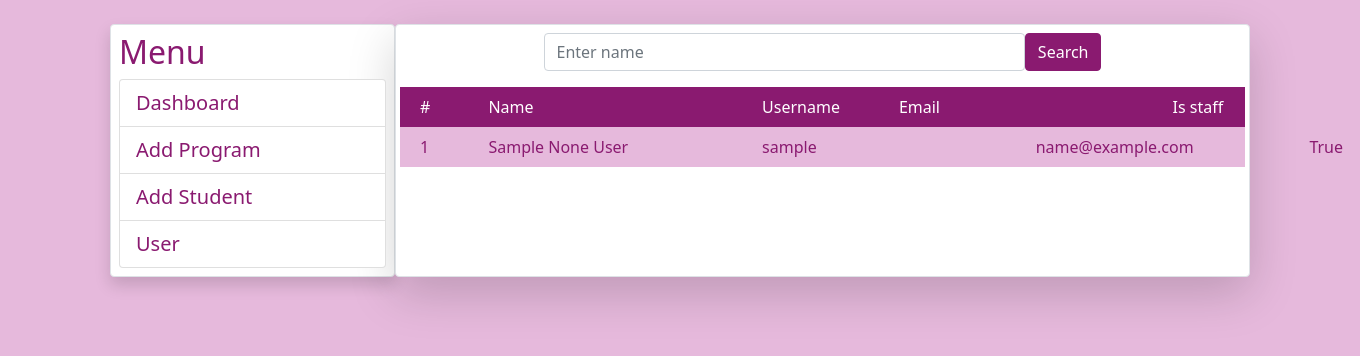
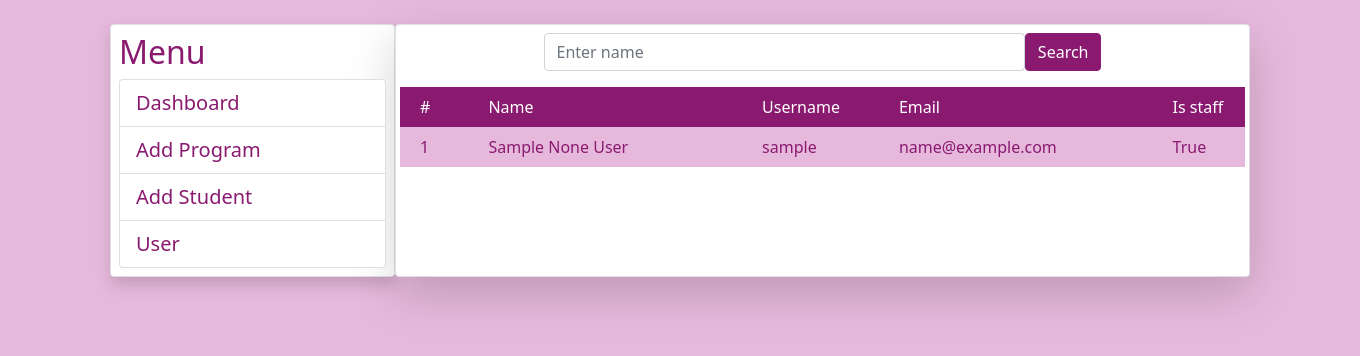
Before and after one commit to free20064u/dues, a Django app: template accounts/templates/accounts/users.html in a window 1360 px wide. Shown: the part 86-442 px from the top of the page. Run offline with Django 5.2, Linux system fonts and the light colour scheme; the template is opened without the code that fills it: values that come from a table or form of the project are taken from there, others are empty; the visitor is signed in with stand-in values (Sample User, id 1); data comes from the database, SQL or seed files in the repository; some libraries are stand-ins or nearby versions.

Commit message:
user.html: position of username adjusted

```diff
--- a/accounts/templates/accounts/users.html
+++ b/accounts/templates/accounts/users.html
@@ -30,7 +30,7 @@
                 <a href="{% url "userDetails" user.id %}" class="d-flex text-decoration-none hover-item bg-secondary">
                     <span class="col-1 p-2">{{ forloop.counter }}</span>
                     <span class="col-7 col-sm-4 p-2">{{ user.first_name|title }} {{ user.middle_name|title }} {{ user.last_name|title }}</span>
-                    <span class="col-7 col-sm-4 p-2">{{ user.username }}</span>
+                    <span class="col-4 col-sm-2 p-2">{{ user.username }}</span>
                     <span class="col-4 d-none d-sm-inline p-2">{{ user.email }}</span>
                     <span class="col-1 d-none d-sm-inline p-2">{{ user.is_staff }}</span>
                 </a>
```
